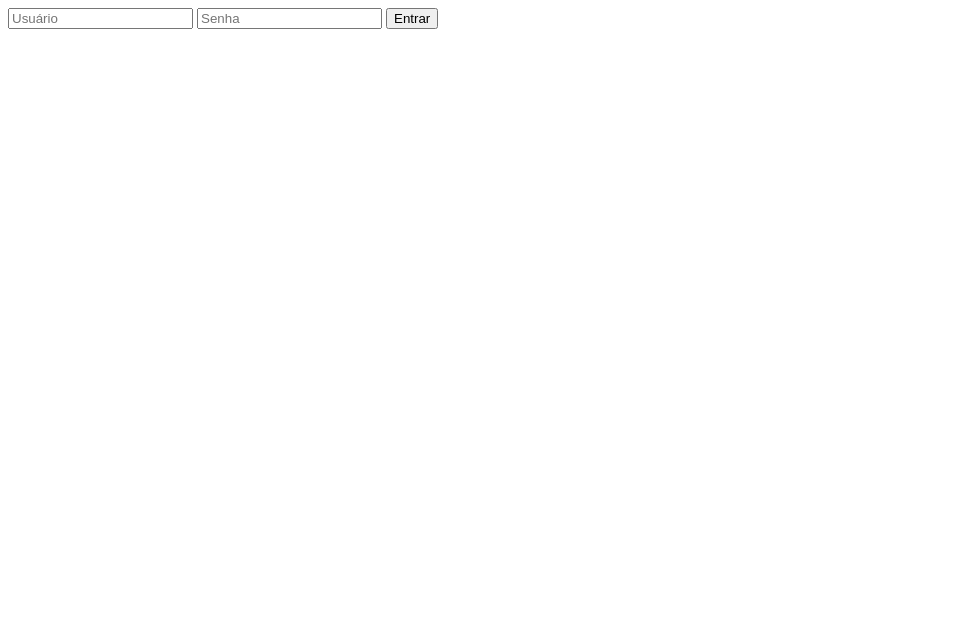
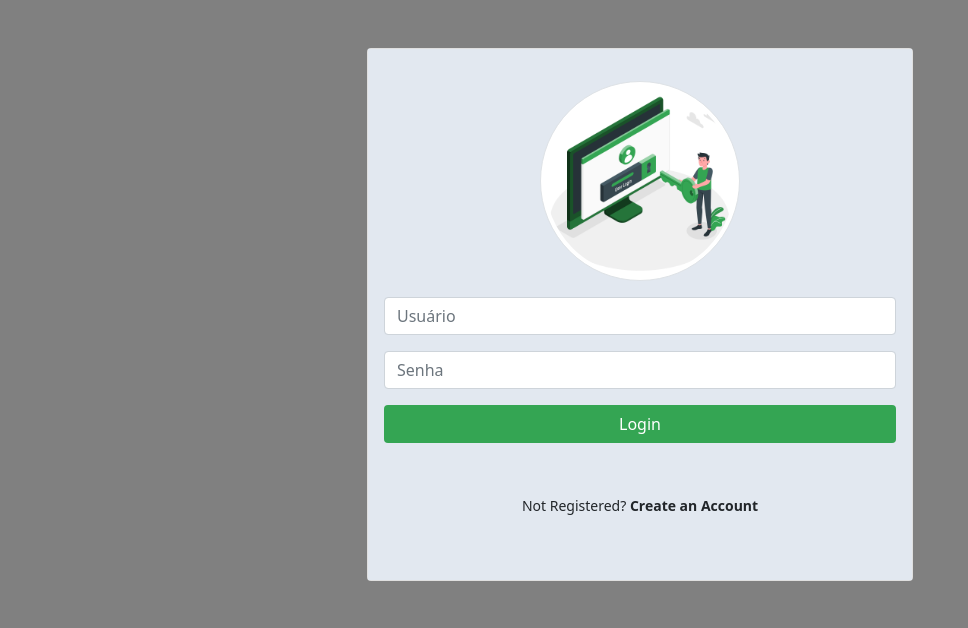
Before and after one commit to WalterJonas/lab-controller, a PHP site: page / in a window 1280 px wide. Shown: the top 628 px of the page, without its empty margins (0-968 px from the left). Run offline with PHP 8.4, Linux system fonts and the light colour scheme.

Commit message:
Tela Login

```diff
--- a/index.php
+++ b/index.php
@@ -4,13 +4,48 @@
     <meta charset="UTF-8">
     <meta http-equiv="X-UA-Compatible" content="IE=edge">
     <meta name="viewport" content="width=device-width, initial-scale=1.0">
-    <title>Index lab controller</title>
+    <title>login</title>
+
+    <link href="https://cdn.jsdelivr.net/npm/bootstrap@5.0.2/dist/css/bootstrap.min.css" rel="stylesheet" integrity="sha384-EVSTQN3/azprG1Anm3QDgpJLIm9Nao0Yz1ztcQTwFspd3yD65VohhpuuCOmLASjC" crossorigin="anonymous">
+    <link rel="stylesheet" href="./view//style/login.css">
 </head>
 <body>
-    <form action="model/buttonActions.php" method="POST">
+<div class="container">
+    <div class="row">
+      <div class="col-md-6 offset-md-3">
+        <div class="card my-5">
+
+          <form class="card-body cardbody-color p-lg-3">
+
+            <div class="text-center">
+              <img src="./view/img/Login-amico.png" class="img-fluid profile-image-pic img-thumbnail rounded-circle my-3"
+                width="200px" alt="profile">
+            </div>
+
+            <div class="mb-3">
+              <input type="text" class="form-control" name="username" aria-describedby="emailHelp"
+                placeholder="Usuário">
+            </div>
+            <div class="mb-3">
+              <input type="password" class="form-control" name="password" placeholder="Senha">
+            </div>
+            <div class="text-center"><button type="submit" class="btn btn-color px-5 mb-5 w-100">Login</button></div>
+            <div id="emailHelp" class="form-text text-center mb-5 text-dark">Not
+              Registered? <a href="#" class="text-dark fw-bold"> Create an
+                Account</a>
+            </div>
+          </form>
+        </div>
+
+      </div>
+    </div>
+  </div>
+<!--    <form action="model/buttonActions.php" method="POST">
         <input type="text" name="username" placeholder="Usuário" required>
         <input type="password" name="password" placeholder="Senha" required>
         <input type="submit" name="login" value="Entrar">
     </form>
+
+-->
 </body>
 </html>
--- a/view/conciergeInitial.php
+++ b/view/conciergeInitial.php
@@ -5,6 +5,8 @@
     <meta http-equiv="X-UA-Compatible" content="IE=edge">
     <meta name="viewport" content="width=device-width, initial-scale=1.0">
     <title>Home Page</title>
+
+    <link rel="stylesheet" href="./style/style.css">
 </head>
 <body>
     <form action="checkin.php" method="post">
--- /dev/null
+++ b/view/style/login.css
@@ -0,0 +1,26 @@
+@charset "utf-8";
+
+body{
+    background-color: grey;
+}
+
+.btn-color{
+    background-color: #34A553;
+    color: #fff;
+  }
+
+  .profile-image-pic{
+    height: 200px;
+    width: 200px;
+    object-fit: cover;
+  }
+
+
+
+  .cardbody-color{
+    background-color: #e2e8f0;
+  }
+
+  a{
+    text-decoration: none;
+  }
--- /dev/null
+++ b/view/style/style.css
@@ -0,0 +1 @@
+@charset "utf-8";
```
Also changed, not shown: view/img/Login-amico.png (added).
